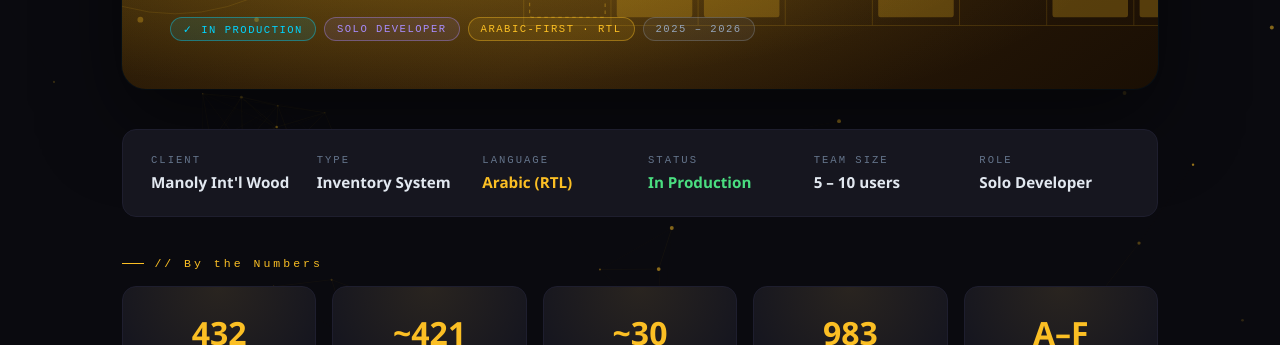
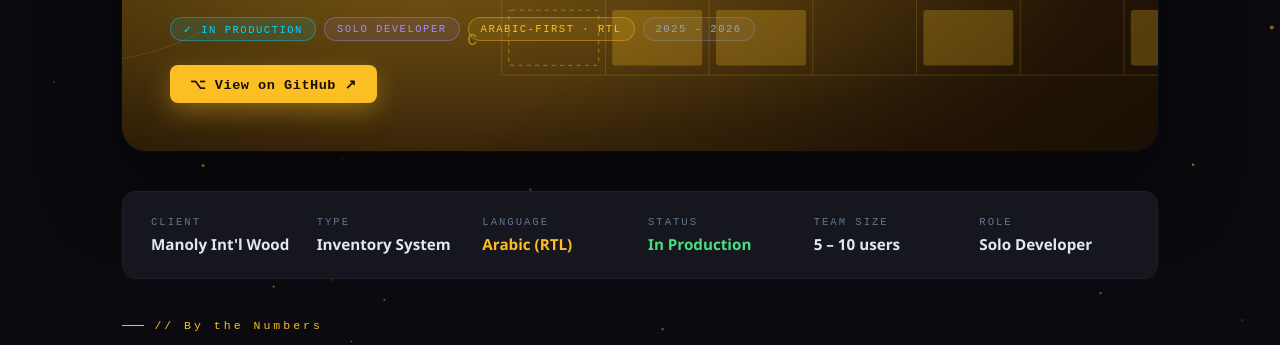
Before and after one commit to faresibrahim/faresibrahim.github.io, a plain HTML site: page projects/manoly.html in a window 1280 px wide. Shown: the part 394-739 px from the top of the page. Drawn offline with Linux system fonts and the light colour scheme.

Commit message:
Add github link to Manoly Warehouse project

```diff
--- a/projects/manoly.html
+++ b/projects/manoly.html
@@ -111,6 +111,18 @@
         <span class="badge badge-role">Solo Developer</span>
         <span class="badge badge-warm">Arabic-First · RTL</span>
         <span class="badge badge-year">2025 – 2026</span>
+      </div>
+      <div style="margin-top:1.5rem; display:flex; gap:.75rem; flex-wrap:wrap;">
+        <a href="https://github.com/faresibrahim/manoly-international-website" target="_blank"
+           style="display:inline-flex; align-items:center; gap:.5rem; padding:.65rem 1.25rem;
+                  background:#fbbf24; color:#1a0f04; border-radius:8px;
+                  font-family:var(--font-mono); font-size:.85rem; font-weight:700;
+                  text-decoration:none; letter-spacing:.5px;
+                  box-shadow:0 8px 24px rgba(251,191,36,.35); transition:.25s;"
+           onmouseover="this.style.transform='translateY(-2px)'; this.style.boxShadow='0 12px 32px rgba(251,191,36,.5)'"
+           onmouseout="this.style.transform=''; this.style.boxShadow='0 8px 24px rgba(251,191,36,.35)'">
+          ⌥ View on GitHub ↗
+        </a>
       </div>
     </div>
   </section>
```
